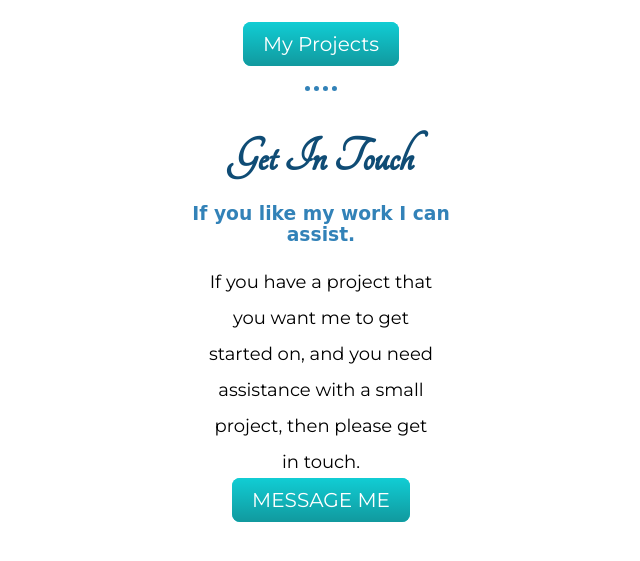
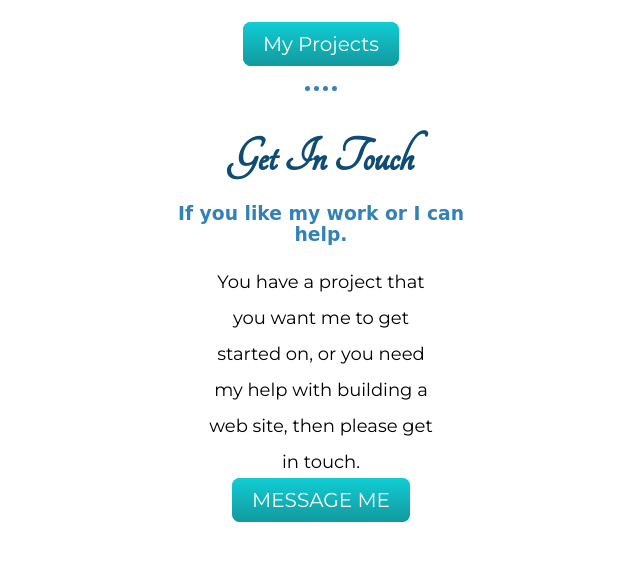
Before and after one commit to Hisaacs/My-Portfolio, a plain HTML site: page index.html in a window 1280 px wide. Shown: the part 1829-2390 px from the top of the page, without its empty margins (319-959 px from the left). Drawn offline with Linux system fonts and the light colour scheme; a web font is replaced by a local one.

Commit message:
Updated Get in Touch message

```diff
--- a/index.html
+++ b/index.html
@@ -84,9 +84,8 @@
       <hr>
       <div id="contact" class="contact-me">
         <h2>Get In Touch</h2>
-        <h3>If you like my work I can assist.</h3>
-        <p class="p2">If you have a project that you want me to get started on, and you need assistance with a small
-          project, then please get in touch.</p>
+        <h3>If you like my work or I can help.</h3>
+        <p class="p2">You have a project that you want me to get started on, or you need my help with building a web site, then please get in touch.</p>
         <a class="btn btn-message" href="mailto:hamisaacs@gmail.com">MESSAGE ME</a>
       </div>
     </div>
```
Also changed, not shown: portfolio.html (+1 -1 lines).
